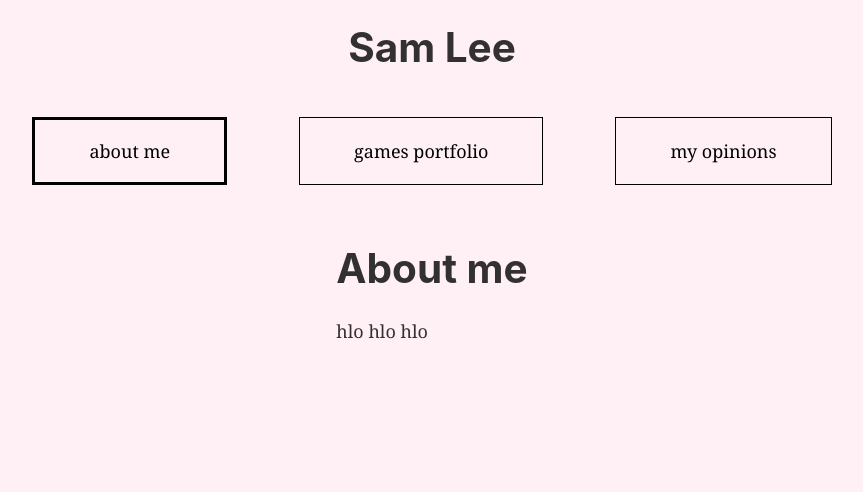
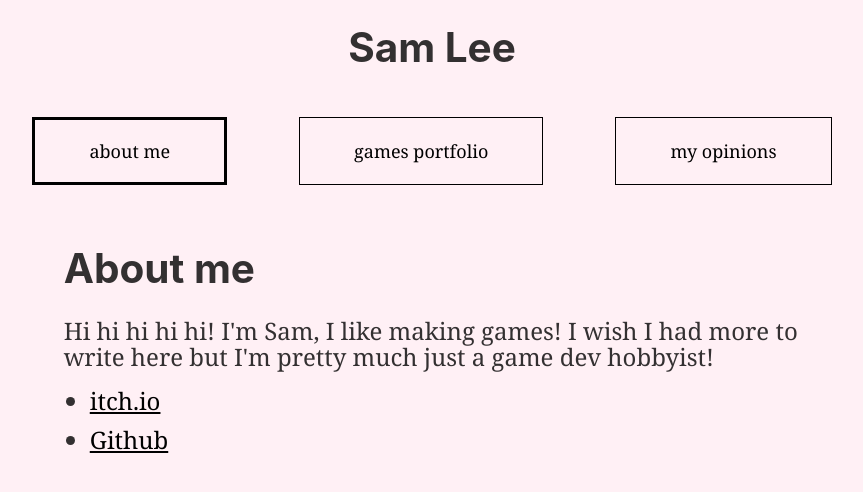
Before and after one commit to samclee/old-site, a Gatsby site: page / in a window 1280 px wide. Both pictures are taken after a click on the button "about me". Shown: the whole page, without its empty margins (208-1071 px from the left). Built offline with nearby package versions, Linux system fonts and the light colour scheme; Gatsby itself is replaced by a stand-in of ours.

Commit message:
aboutPanel styling

```diff
--- /dev/null
+++ b/src/components/AboutPanel/aboutPanel.css
@@ -0,0 +1,17 @@
+#aboutPanel {
+    width: 80%;
+    min-width: 50%;
+    font-size: x-large;
+}
+
+#contactList {
+    margin-top: 1rem;
+}
+
+#contactList a:link {
+    color: black;
+}
+
+#contactList a:visited {
+    color: black;
+}
--- a/src/components/AboutPanel/aboutPanel.js
+++ b/src/components/AboutPanel/aboutPanel.js
@@ -1,13 +1,18 @@
 import React from "react"
+import "./aboutPanel.css"
 
 const AboutPanel = (props) => {
     let style = {}
     style.display = (props.curTab === props.tabType) ? "block" : "none"
 
     return (
-        <div style={style}>
+        <div id="aboutPanel" style={style}>
             <h1>About me</h1>
-            hlo hlo hlo
+            <div>Hi hi hi hi hi! I'm Sam, I like making games! I wish I had more to write here but I'm pretty much just a game dev hobbyist!</div>
+            <ul id="contactList">
+                <li><a href="https://samclee.itch.io/">itch.io</a></li>
+                <li><a href="https://github.com/samclee">Github</a></li>
+            </ul>
         </div>
     )
 }
```
